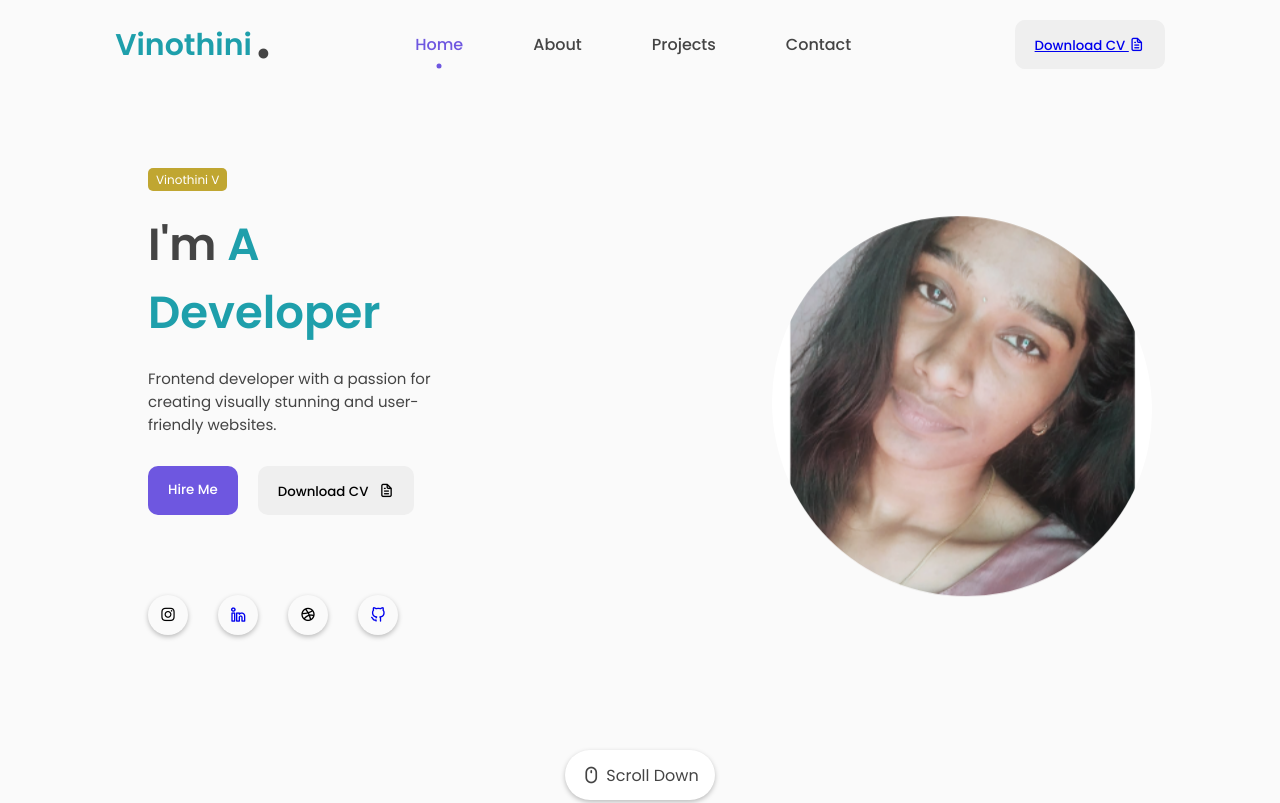
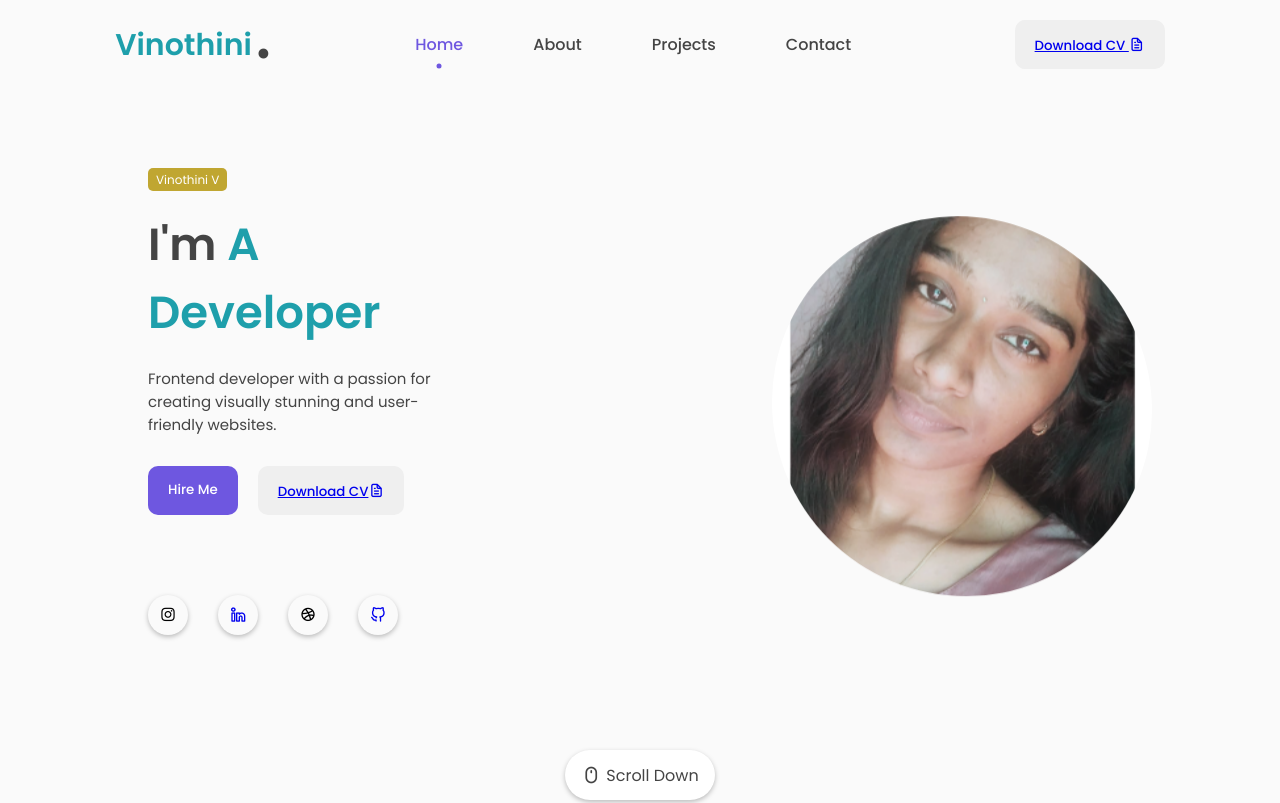
Before and after one commit to Vinothini-Varatharajan/My-Portfolio, a plain HTML site: page index.html in a window 1280 px wide. Shown: the top 803 px of the page. Drawn offline with nearby package versions, Linux system fonts and the light colour scheme.

Commit message:
Update index.html

```diff
--- a/index.html
+++ b/index.html
@@ -48,10 +48,7 @@
             <a href="assets/Vinothini V -Resume.pdf" target="_blank" download>Download CV
             <i class="uil uil-file-alt"></i></a></button>
 
-            <!-- <button id="downloadCvBtn" class="btn"><a href="assets/Vinothini V -Resume.pdf" target="_blank" download>Download CV
-            <i class="uil uil-file-alt"></i></a></button> -->
 
-            <!-- <button class="btn">Download CV <i class="uil uil-file-alt"></i></button> -->
         </div>
         <div class="nav-menu-btn">
             <i class="uil uil-bars" onclick="myMenuFunction()"></i>
@@ -79,7 +76,7 @@
             </div>
             <div class="featured-text-btn">
                 <button class="btn blue-btn">Hire Me</button>
-                <button class="btn"> Download CV<i class="uil uil-file-alt"></i></button>
+                <button class="btn"> <a href="assets/Vinothini V -Resume.pdf" target="_blank" download> Download CV<i class="uil uil-file-alt"></i></a></button>
             </div>
             <div class="social_icons">
                 <div class="icon"><i class="uil uil-instagram"></i></div>
```
